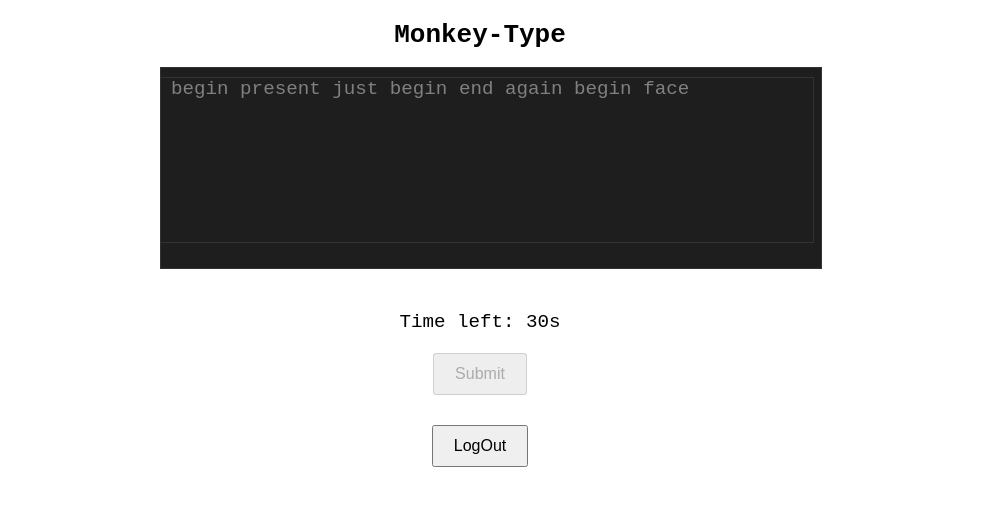
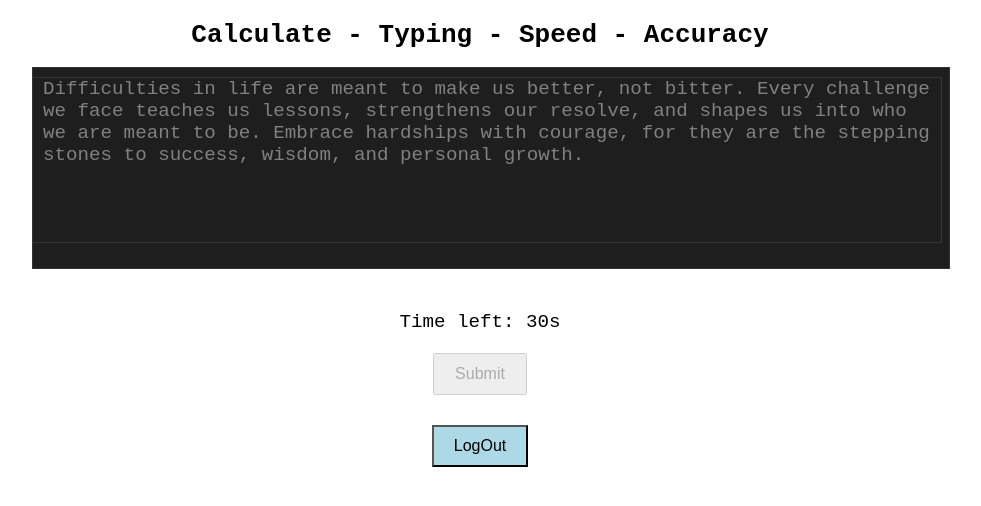
Before and after one commit to Mrinal199/frontend-monkeytype, a React (Create React App) app: page / in a window 1280 px wide. Shown: the top 506 px of the page, without its empty margins (160-1141 px from the left). Built offline with nearby package versions, Linux system fonts and the light colour scheme; sample sign-in values are in the browser's storage.

Commit message:
changes quotes

```diff
--- a/src/Components/TypingTest.js
+++ b/src/Components/TypingTest.js
@@ -3,17 +3,24 @@ import { useNavigate } from "react-router-dom"; // For navigation
 import { saveSession } from "./apis";
 
 const TypingTest = ({ token }) => {
-  const wordsList = [
-    "public", "end", "present", "make", "move", "people", "state",
-    "against", "begin", "few", "face", "turn", "just", "little",
-    "again", "course"
+  const quotesList = [
+    "The only limit to our realization of tomorrow is our doubts of today. We must move forward with strong faith, believing in our ability to create a brighter future filled with possibilities and opportunities for growth, innovation, and progress in every aspect of life.",
+    "Success is not the key to happiness. Happiness is the key to success. If you love what you are doing, you will be successful. True fulfillment comes from passion, perseverance, and dedication. The road may be challenging, but the rewards of persistence and hard work are always worth it.",
+    "Life is what happens when you are busy making other plans. It is full of unexpected twists and turns, requiring us to embrace change, remain adaptable, and find joy in the little moments that make each day unique and meaningful, shaping our journey forward in unexpected ways.",
+    "Happiness is not something ready-made. It comes from your own actions. True happiness is found in the effort you put forth, the kindness you extend to others, and the gratitude you hold for the simple yet profound joys that life offers you each and every day.",
+    "The only way to do great work is to love what you do. If you haven’t found it yet, keep looking. Don’t settle. Passion fuels excellence, and perseverance leads to mastery. Never stop searching for what sets your soul on fire, for therein lies your greatest purpose in life.",
+    "Everything you can imagine is real. The world is shaped by creativity, determination, and belief. If you dare to dream and work toward making that dream a reality, you will find that the impossible is only a temporary state, waiting to be transformed by effort and persistence.",
+    "Believe in yourself and all that you are. Know that there is something inside you that is greater than any obstacle. Strength comes from within, and resilience is built through challenges. No matter what stands in your way, you have the power to overcome, succeed, and inspire others.",
+    "Difficulties in life are meant to make us better, not bitter. Every challenge we face teaches us lessons, strengthens our resolve, and shapes us into who we are meant to be. Embrace hardships with courage, for they are the stepping stones to success, wisdom, and personal growth.",
+    "Your time is limited, so don’t waste it living someone else’s life. Have the courage to follow your heart and intuition. They somehow already know what you truly want to become. Everything else is secondary, and true fulfillment comes from embracing your own unique journey with confidence.",
+    "Failure is not the opposite of success; it is part of success. Every setback brings an opportunity to learn, to grow, and to come back stronger. The greatest achievements often arise from the willingness to keep going, despite difficulties, doubts, and temporary defeats along the way.",
   ];
 
-  const getRandomWords = () => {
-    return Array.from({ length: 8 }, () => wordsList[Math.floor(Math.random() * wordsList.length)]).join(" ");
+  const getRandomQuote = () => {
+    return quotesList[Math.floor(Math.random() * quotesList.length)];
   };
 
-  const [text, setText] = useState(getRandomWords());
+  const [text, setText] = useState(getRandomQuote());
   const [input, setInput] = useState("");
   const [time, setTime] = useState(30);
   const [errors, setErrors] = useState(0);
@@ -53,7 +60,7 @@ const TypingTest = ({ token }) => {
     // Change words if the user completes typing the current set
     if (value.length === text.length) {
       setTimeout(() => {
-        setText(getRandomWords());
+        setText(getRandomQuote());
         setInput("");
         setErrors(0);
         setCorrectChars(0);
@@ -62,22 +69,30 @@ const TypingTest = ({ token }) => {
   };
 
   const getHighlightedText = () => {
-    return text.split("").map((char, index) => {
-      let color = "gray"; // Default remaining text
-      if (index < input.length) {
-        color = input[index] === char ? "blue" : "red";
-      }
-      return `<span style="color:${color}">${char}</span>`;
-    }).join("");
+    return text
+      .split("")
+      .map((char, index) => {
+        let color = "gray"; // Default remaining text
+        if (index < input.length) {
+          color = input[index] === char ? "blue" : "red";
+        }
+        return `<span style="color:${color}">${char}</span>`;
+      })
+      .join("");
   };
 
   const handleSubmit = async () => {
     const elapsedTime = (30 - time) / 60; // Convert seconds to minutes
-    const wpm = ((correctChars / 5) / elapsedTime).toFixed(2); // WPM calculation
+    const wpm = (correctChars / 5 / elapsedTime).toFixed(2); // WPM calculation
     const accuracy = ((1 - errors / text.length) * 100).toFixed(2);
 
     // Save session data
-    await saveSession(token, { wpm, accuracy, totalErrors: errors, correctChars });
+    await saveSession(token, {
+      wpm,
+      accuracy,
+      totalErrors: errors,
+      correctChars,
+    });
 
     // Navigate to results page
     navigate("/results", { state: { wpm, accuracy, errors, correctChars } });
@@ -85,14 +100,26 @@ const TypingTest = ({ token }) => {
 
   const handleLogout = () => {
     localStorage.clear();
-    window.location.href = "./login"
-  }
+    window.location.href = "./login";
+  };
 
   return (
-    <div style={{ textAlign: "center", fontFamily: "monospace", marginTop: "20px" }}>
-      <h1>Monkey-Type</h1>
-      <div style={{ width: "50%", margin: "auto", textAlign: "left", position: "relative" }}>
-
+    <div
+      style={{
+        textAlign: "center",
+        fontFamily: "monospace",
+        marginTop: "20px",
+      }}
+    >
+      <h1>Calculate - Typing - Speed - Accuracy</h1>
+      <div
+        style={{
+          width: "70%",
+          margin: "auto",
+          textAlign: "left",
+          position: "relative",
+        }}
+      >
         {/* Highlighted text behind textarea */}
         <div
           dangerouslySetInnerHTML={{ __html: getHighlightedText() }}
@@ -106,7 +133,7 @@ const TypingTest = ({ token }) => {
             pointerEvents: "none", // Prevent clicks
             padding: "10px",
             background: "#1e1e1e",
-            border: "1px solid #333"
+            border: "1px solid #333",
           }}
         ></div>
 
@@ -135,9 +162,7 @@ const TypingTest = ({ token }) => {
           }}
         />
       </div>
-
       <p style={{ fontSize: "1.2rem", marginTop: "5%" }}>Time left: {time}s</p>
-
       <button
         onClick={handleSubmit}
         disabled={time > 0}
@@ -145,10 +170,10 @@ const TypingTest = ({ token }) => {
       >
         Submit
       </button>
-      <br/> <br/> <br/>
+      <br /> <br /> <br />
       <button
         onClick={handleLogout}
-        style={{ padding: "10px 20px", fontSize: "1rem", cursor: "pointer" }}
+        style={{ padding: "10px 20px", fontSize: "1rem", cursor: "pointer", background:"lightblue" }}
       >
         LogOut
       </button>
--- a/src/Components/apis.js
+++ b/src/Components/apis.js
@@ -7,13 +7,13 @@ export const login = (data) => API.post("/api/auth/login", data);
 const token = localStorage.getItem("authToken");
 console.log(localStorage.getItem("authToken"))
 export const getUser = () => API.get("/api/auth/user", {
-    headers: { Authorization: `Bearer ${localStorage.getItem("authToken")}` }  // Add Bearer here
+    headers: { Authorization: `Bearer ${localStorage.getItem("authToken")}` }
 });
 export const saveSession = (token, data) =>
     API.post("/api/sessions", data, {
-        headers: { Authorization: `Bearer ${localStorage.getItem("authToken")}` }  // Add Bearer here
+        headers: { Authorization: `Bearer ${localStorage.getItem("authToken")}` }
     });
 export const getSessions = (token, userId) =>
     API.get(`/api/sessions/${userId}`, {
-        headers: { Authorization: `Bearer ${localStorage.getItem("authToken")}` }  // Add Bearer here
+        headers: { Authorization: `Bearer ${localStorage.getItem("authToken")}` }
     });
```
